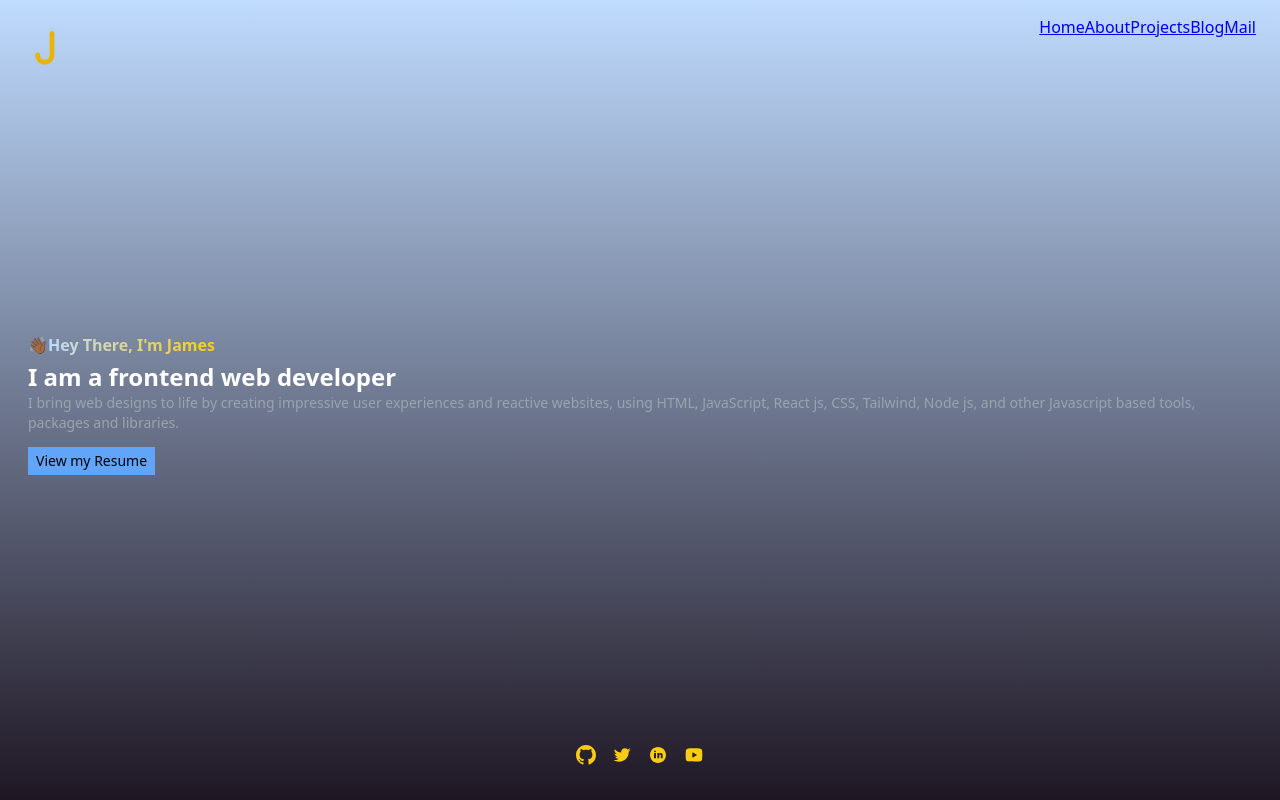
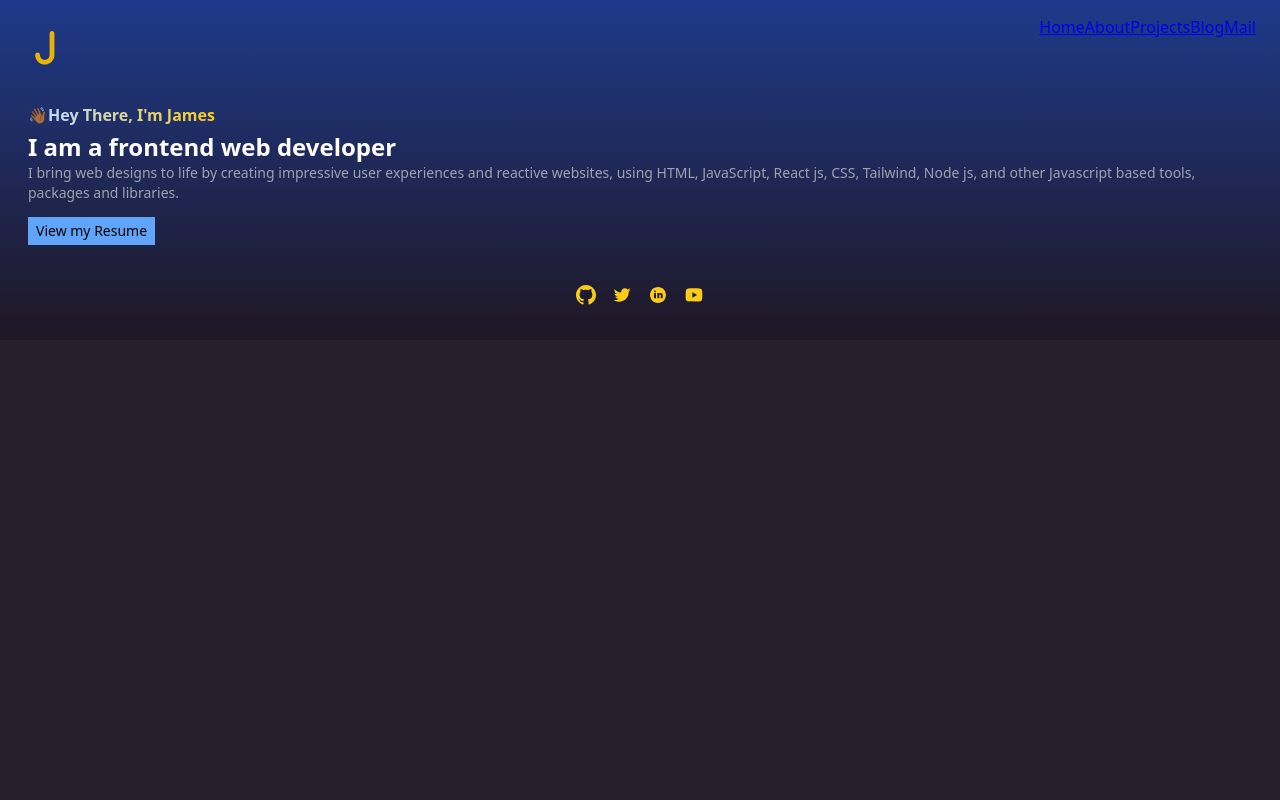
Before and after one commit to james-e-o/Profile, a Next.js app: page / in a window 1280 px wide. Built offline with nearby package versions, Linux system fonts and the light colour scheme.

Commit message:
shop push

```diff
--- a/app/globals.css
+++ b/app/globals.css
@@ -13,3 +13,7 @@
     @apply mx-2 mb-3 fill-yellow-400
     w-5
 }
+
+.hitt {
+    @apply h-variable
+}
--- a/app/page.jsx
+++ b/app/page.jsx
@@ -4,13 +4,17 @@ import { useState,useEffect } from 'react'
 import Preloader from '@components/preloader'
 
 export default function Home() {
+    useEffect(()=>{
+        const page = document.querySelector('#container')
 
-    const logo =
-    <svg xmlns="http://www.w3.org/2000/svg" width="36" height="50" viewBox="10 10 30 30" id="letter-j"><path fill-rule="evenodd" d="M30 10C31.1046 10 32 10.8954 32 12V30C32 34.4183 28.4183 38 24 38C19.5817 38 16 34.4183 16 30C16 28.8954 16.8954 28 18 28C19.1046 28 20 28.8954 20 30C20 32.2092 21.7909 34 24 34C26.2091 34 28 32.2092 28 30V12C28 10.8954 28.8954 10 30 10Z" clip-rule="evenodd"></path></svg>
+
+        console.log(page.clientHeight)
+    },[])
+    const logo = <svg xmlns="http://www.w3.org/2000/svg" width="36" height="50" viewBox="10 10 30 30" id="letter-j"><path d="M30 10C31.1046 10 32 10.8954 32 12V30C32 34.4183 28.4183 38 24 38C19.5817 38 16 34.4183 16 30C16 28.8954 16.8954 28 18 28C19.1046 28 20 28.8954 20 30C20 32.2092 21.7909 34 24 34C26.2091 34 28 32.2092 28 30V12C28 10.8954 28.8954 10 30 10Z"></path></svg>
 
     const className = "text-yellow-400 fill-yellow-500 font-sans text-5xl m-0 pt-2 pl-1"
 
-    const data = <div onPointerMove={(e)=>{e.preventDefault()}} className="flex flex-col justify-between h-full overflow-hidden bg-gradient-to-b from-blue-200 to- bg-darkNavy">
+    const data = <div id="container" className="flex flex-col justify-between overflow-hidden bg-gradient-to-b from-blue-900 to- bg-darkNavy">
 
         <Nav logo={logo} color={className}/>
         <main className="m-0 py-2 px-7">
--- a/tailwind.config.js
+++ b/tailwind.config.js
@@ -16,7 +16,8 @@ module.exports = {
 
       height : {
         vh92 : '92vh',
-        vh94 : '94vh'
+        vh94 : '94vh',
+        variable:'var(--heit)'
       },
 
       animation: {
```
